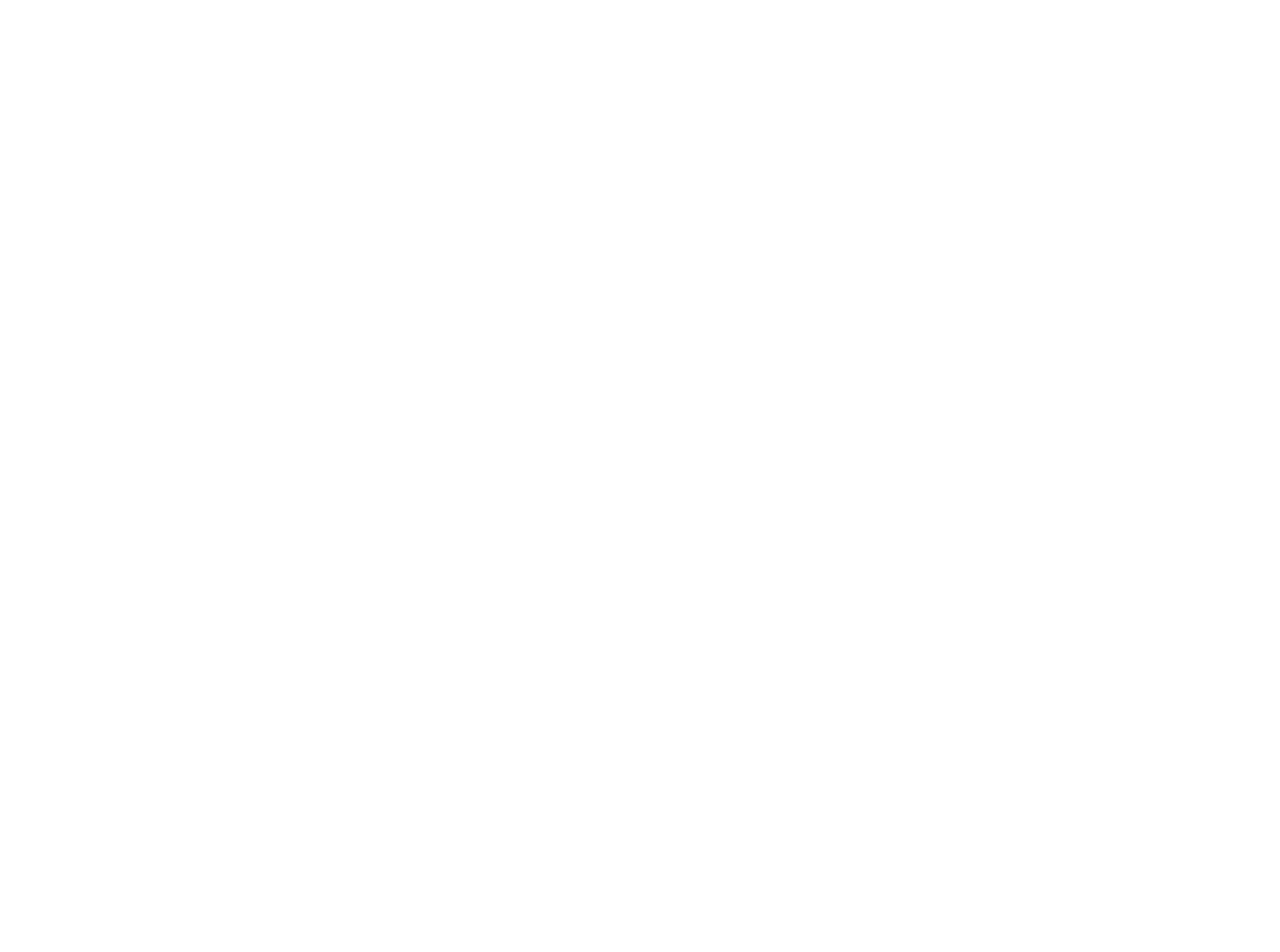
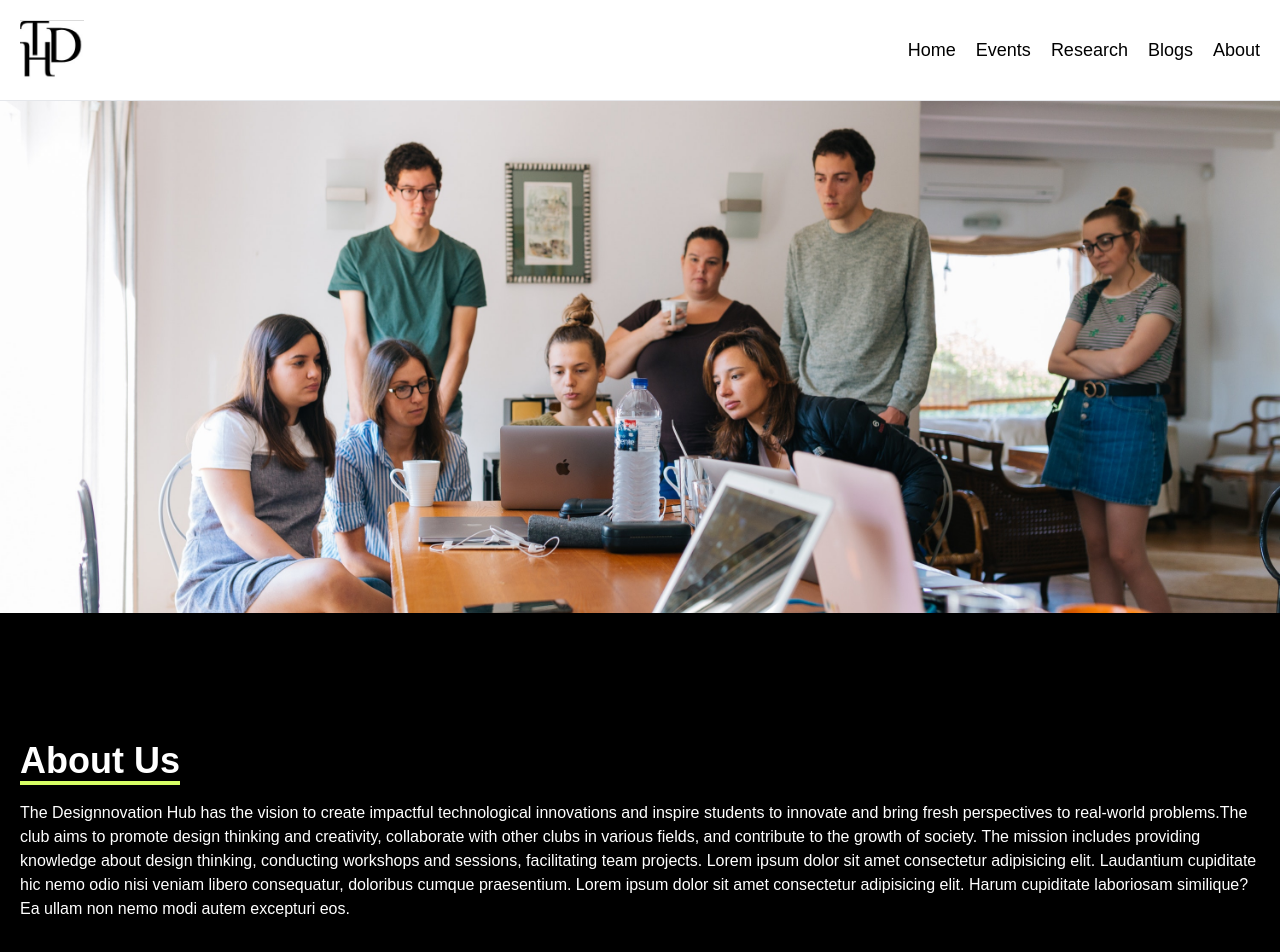
Before and after one commit to iMADi-ARCH/tdhwebsite-react, a React (Vite) app: page /about in a window 1280 px wide. Before the commit this address had no page. Shown: the top 952 px of the page. Before the commit the page ends 800 px from the top, so only its background shows below. Built offline with nearby package versions, Linux system fonts and the light colour scheme; a web font is replaced by a local one.

Commit message:
feat: about page

```diff
--- a/src/components/ui/Card.jsx
+++ b/src/components/ui/Card.jsx
@@ -6,9 +6,11 @@ const Card = ({ imgPath, title, children, actionText }) => {
       <img src={imgPath} alt="event image" />
       <h1 className="text-3xl">{title}</h1>
       <p className="text-md">{children}</p>
-      <button className="px-14 py-2 rounded-full bg-white text-black self-start">
-        {actionText}
-      </button>
+      {actionText && (
+        <button className="px-14 py-2 rounded-full bg-white text-black self-start">
+          {actionText}
+        </button>
+      )}
     </div>
   );
 };
--- a/src/main.jsx
+++ b/src/main.jsx
@@ -8,6 +8,7 @@ import Home from "./routes/home";
 import Layout from "./layout";
 import Nav from "./components/shared/Nav";
 import Events from "./routes/events";
+import About from "./routes/about";
 
 ReactDOM.createRoot(document.getElementById("root")).render(
   <React.StrictMode>
@@ -22,6 +23,7 @@ ReactDOM.createRoot(document.getElementById("root")).render(
         >
           <Route path="/" element={<Home />} />
           <Route path="/events" element={<Events />} />
+          <Route path="/about" element={<About />} />
         </Route>
       </Routes>
     </BrowserRouter>
--- /dev/null
+++ b/src/routes/about.jsx
@@ -0,0 +1,55 @@
+import React from "react";
+import Card from "../components/ui/Card";
+
+const About = () => {
+  return (
+    <>
+      <section className="relative px-5 flex flex-col items-center justify-center text-center py-64 gap-5 overflow-hidden">
+        <img
+          src="/assets/team.jpg"
+          alt="Team image"
+          className="absolute w-full h-full left-0 top-0 object-cover object-center"
+        />
+      </section>
+
+      <section className="px-5 bg-black text-white flex flex-col items-center justify-center text-left py-32 gap-5">
+        <div className="max-w-screen-xl mx-auto flex flex-col gap-5 items-start justify-center">
+          <h1 className="relative text-4xl font-semibold">
+            About Us
+            <div className="bg-[#D7FF65] h-1 absolute left-0 right-0"></div>
+          </h1>
+          <p>
+            The Designnovation Hub has the vision to create impactful
+            technological innovations and inspire students to innovate and bring
+            fresh perspectives to real-world problems.The club aims to promote
+            design thinking and creativity, collaborate with other clubs in
+            various fields, and contribute to the growth of society. The mission
+            includes providing knowledge about design thinking, conducting
+            workshops and sessions, facilitating team projects. Lorem ipsum
+            dolor sit amet consectetur adipisicing elit. Laudantium cupiditate
+            hic nemo odio nisi veniam libero consequatur, doloribus cumque
+            praesentium. Lorem ipsum dolor sit amet consectetur adipisicing
+            elit. Harum cupiditate laboriosam similique? Ea ullam non nemo modi
+            autem excepturi eos.
+          </p>
+        </div>
+      </section>
+
+      <section className="px-5 bg-black text-white flex flex-col items-center justify-center text-left py-32 gap-5">
+        <div className="max-w-screen-xl w-full mx-auto flex flex-col gap-10 items-start justify-center">
+          <h1 className="relative text-4xl font-semibold">
+            Tech Team
+            <div className="bg-[#D7FF65] h-1 absolute left-0 right-0"></div>
+          </h1>
+          <div className="flex flex-col md:flex-row items-center justify-center gap-5 w-full">
+            <Card imgPath={"/assets/person.jpg"} title={"Person"}></Card>
+            <Card imgPath={"/assets/person.jpg"} title={"Person"}></Card>
+            <Card imgPath={"/assets/person.jpg"} title={"Person"}></Card>
+          </div>
+        </div>
+      </section>
+    </>
+  );
+};
+
+export default About;
--- a/src/routes/home.jsx
+++ b/src/routes/home.jsx
@@ -28,7 +28,7 @@ const Home = () => {
         <div className="max-w-screen-xl mx-auto flex flex-col gap-5 items-center justify-center">
           <h1 className="relative text-4xl font-semibold">
             About Us
-            <div className="bg-[#D7FF65] w-32 h-1 absolute left-1/2 translate-x-10"></div>
+            <div className="bg-[#D7FF65] h-1 absolute left-0 right-0"></div>
           </h1>
           <p>
             The Designnovation Hub has the vision to create impactful
@@ -40,7 +40,7 @@ const Home = () => {
             workshops and sessions, facilitating team projects.
           </p>
           <a
-            href="#"
+            href="/about"
             className="text-xl py-4 px-10 rounded-full hover:bg-white hover:text-black transition-colors w-fit"
           >
             Learn More <span className="text-2xl">↗</span>
```
Also changed, not shown: public/assets/person.jpg (added), public/assets/team.jpg (added).
